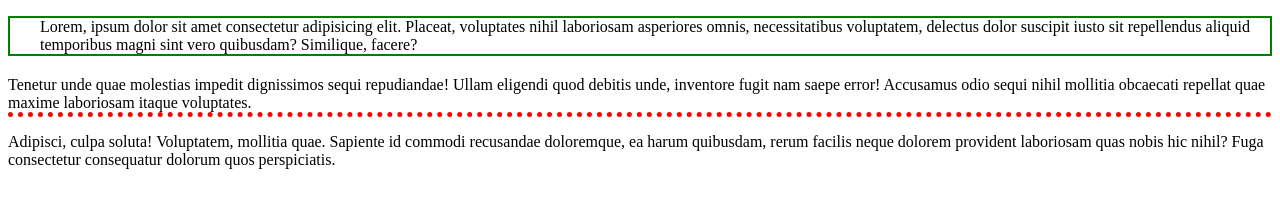
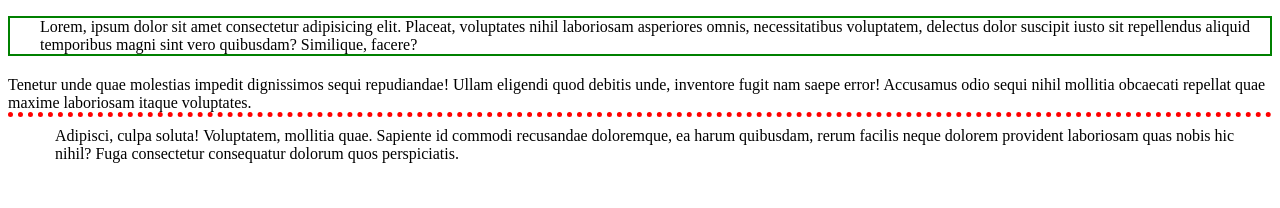
Before and after one commit to Katkauske/Box-Model, a plain HTML site: page index.html in a window 1280 px wide. Drawn offline with Linux system fonts and the light colour scheme.

Commit message:
Trecia pastraipa padaryta

```diff
--- a/style.css
+++ b/style.css
@@ -5,3 +5,11 @@
     margin-bottom: 0px;
     border-bottom: 5px dotted red;
   }
+  .trecia { margin-top: 0px;
+    margin-left: 30px;
+    margin-right: 15px;
+    padding-top: 10px;
+    padding-bottom: 10px;
+    padding-left: 17px;
+    padding-right: 17px;
+  }
```
